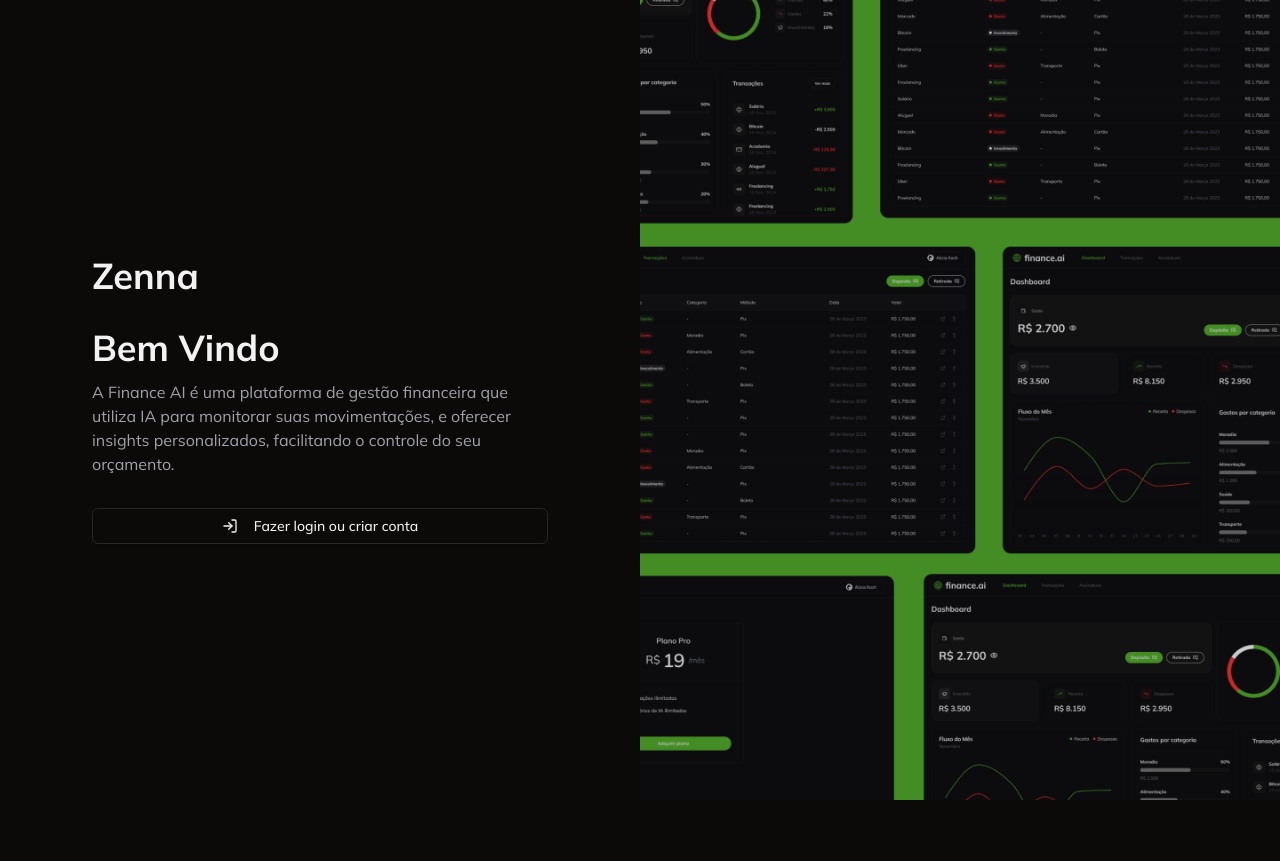
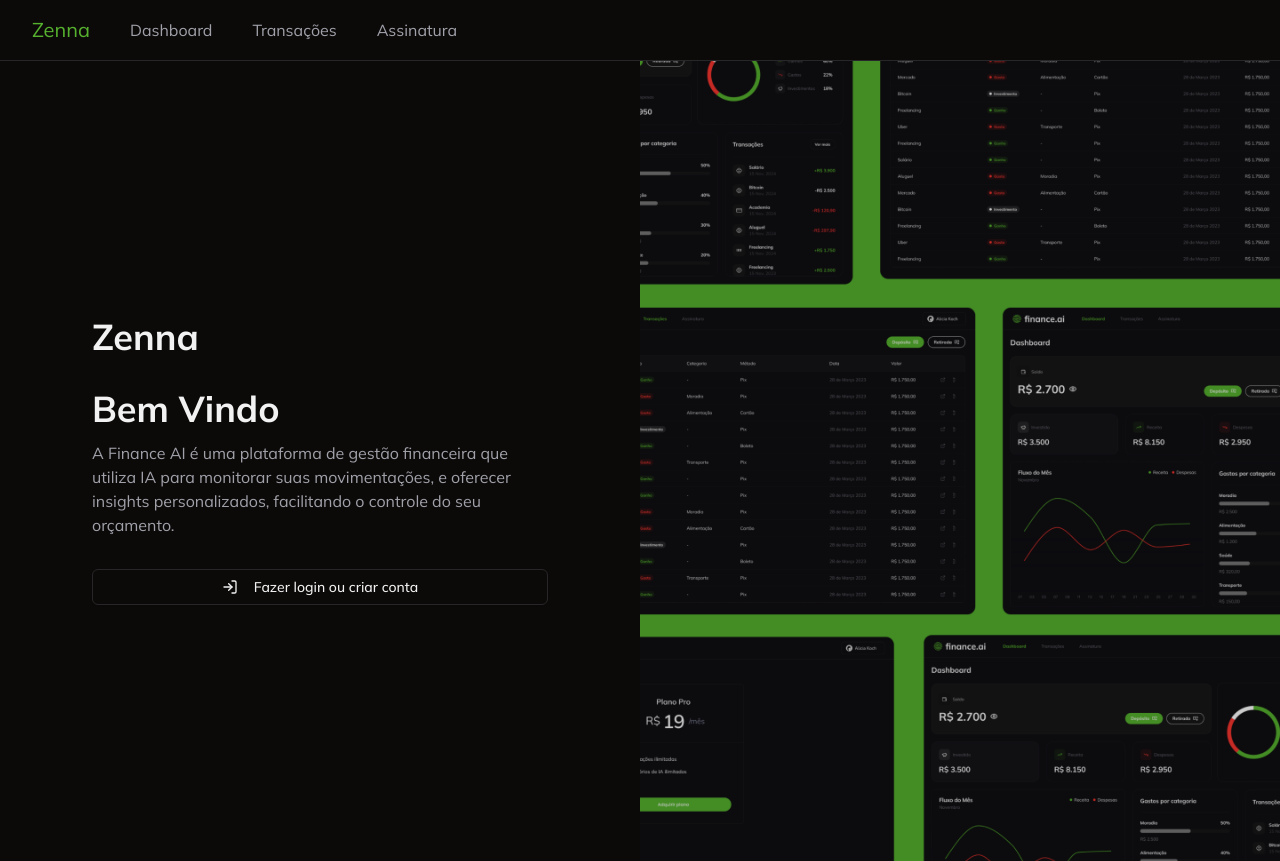
Before and after one commit to AntDavi/zenna, a Next.js app: page /login in a window 1280 px wide. Before the commit the page ends 800 px from the top, so only its background shows below. Built offline with nearby package versions, Linux system fonts and the light colour scheme; no server answers.

Commit message:
feat: add navbar component

```diff
--- /dev/null
+++ b/app/_components/navbar.tsx
@@ -0,0 +1,51 @@
+"use client";
+
+import { UserButton } from "@clerk/nextjs";
+import Link from "next/link";
+import { usePathname } from "next/navigation";
+
+const Navbar = () => {
+  const pathname = usePathname();
+
+  return (
+    <nav className="flex justify-between border-b border-solid px-8 py-4">
+      <div className="flex items-center gap-10">
+        <p className="text-primary text-xl">Zenna</p>
+        <Link
+          href="/"
+          className={
+            pathname === "/"
+              ? "text-primary font-bold"
+              : "text-muted-foreground font-normal"
+          }
+        >
+          Dashboard
+        </Link>
+        <Link
+          href="/transactions"
+          className={
+            pathname === "/transactions"
+              ? "text-primary font-bold"
+              : "text-muted-foreground font-normal"
+          }
+        >
+          Transações
+        </Link>
+        <Link
+          href="/subscription"
+          className={
+            pathname === "/subscription"
+              ? "text-primary font-bold"
+              : "text-muted-foreground font-normal"
+          }
+        >
+          Assinatura
+        </Link>
+      </div>
+
+      <UserButton />
+    </nav>
+  );
+};
+
+export default Navbar;
--- a/app/layout.tsx
+++ b/app/layout.tsx
@@ -4,6 +4,7 @@
 import { ThemeProvider } from "./_components/theme-provider";
 import { ClerkProvider } from "@clerk/nextjs";
 import { dark } from "@clerk/themes";
+import Navbar from "./_components/navbar";
 
 const mulish = Mulish({
   subsets: ["latin"],
@@ -29,6 +30,7 @@
             enableSystem
             disableTransitionOnChange
           >
+            <Navbar />
             {children}
           </ThemeProvider>
         </ClerkProvider>
--- a/app/page.tsx
+++ b/app/page.tsx
@@ -2,6 +2,7 @@
 import { auth } from "@clerk/nextjs/server";
 import { dark } from "@clerk/themes";
 import { redirect } from "next/navigation";
+import Navbar from "./_components/navbar";
 
 const Home = async () => {
   const { userId } = await auth();
@@ -9,11 +10,7 @@
     redirect("/login");
   }
 
-  return (
-    <div className="h-full flex items-centrer justify-center">
-      <UserButton showName />
-    </div>
-  );
+  return <div className="items-centrer flex h-full justify-center"></div>;
 };
 
 export default Home;
--- a/app/transactions/page.tsx
+++ b/app/transactions/page.tsx
@@ -15,7 +15,10 @@
         <h1 className="text-2xl font-bold">Transações</h1>
         <AddTransactionBtn />
       </div>
-      <DataTable columns={transactionColumns} data={transactions} />
+      <DataTable
+        columns={transactionColumns}
+        data={JSON.parse(JSON.stringify(transactions))}
+      />
     </div>
   );
 };
```
